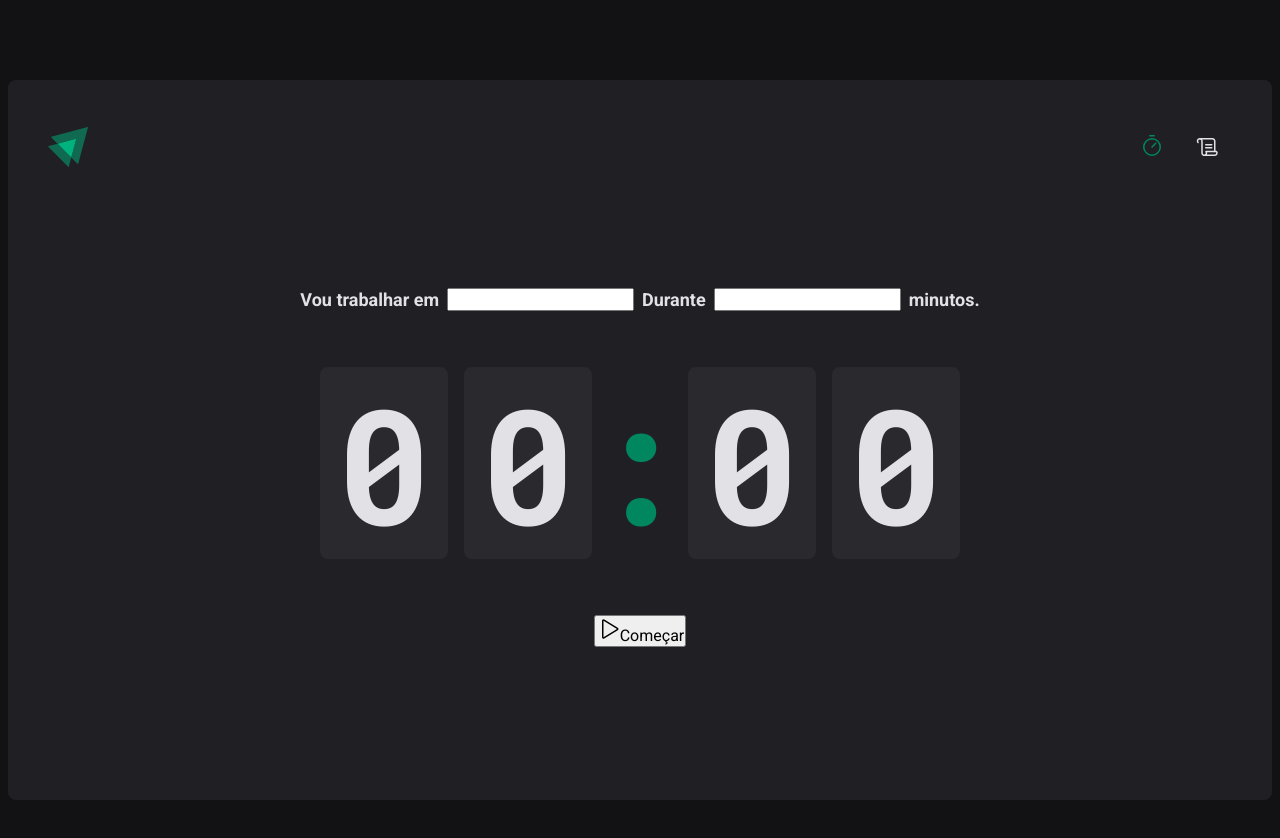
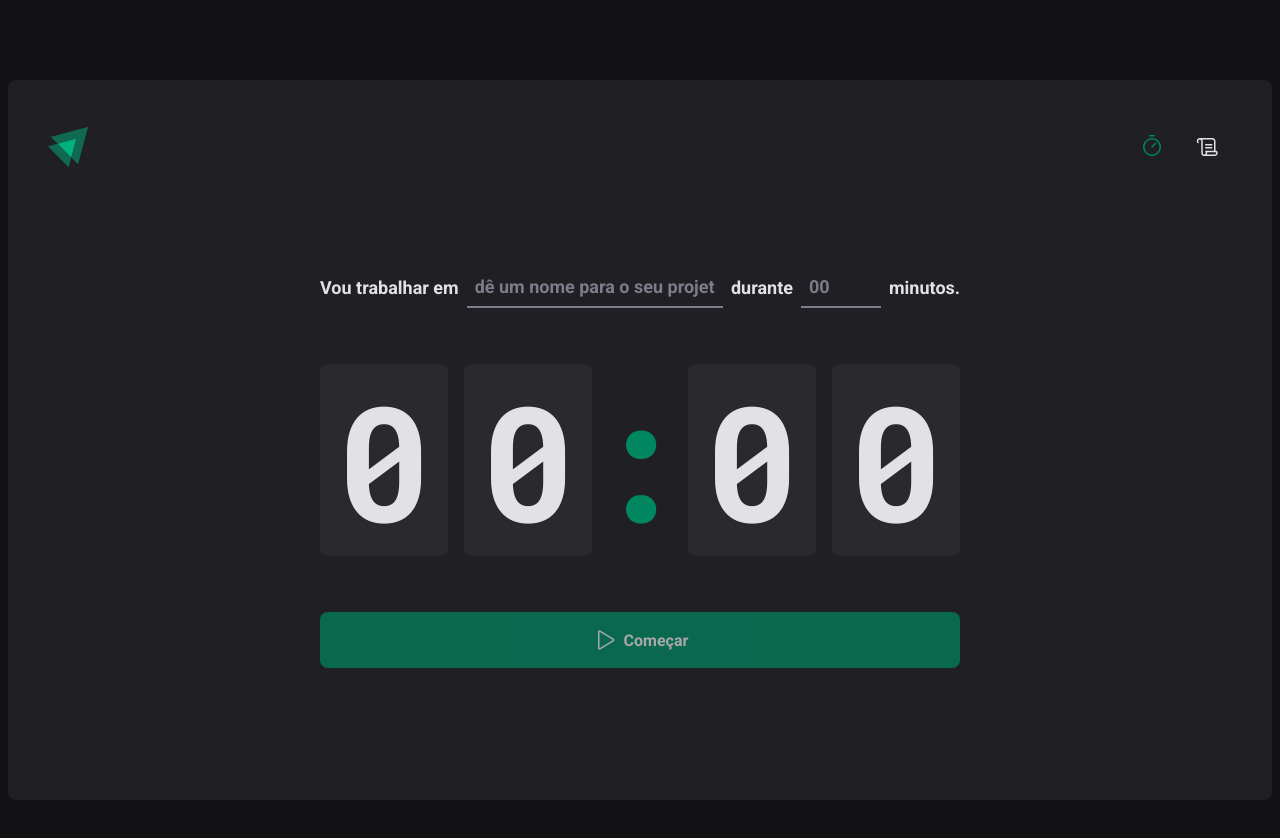
Before and after one commit to J-Breno/reactJs_rocketseat, a React (Vite) app in the folder projetos/02-ignite-timer/: page / in a window 1280 px wide. Shown: the top 838 px of the page. Built offline with nearby package versions, Linux system fonts and the light colour scheme.

Commit message:
Finalização da Home

```diff
--- a/projetos/02-ignite-timer/src/pages/Home/index.tsx
+++ b/projetos/02-ignite-timer/src/pages/Home/index.tsx
@@ -1,5 +1,13 @@
 import { Play } from "phosphor-react";
-import { CountDownContainer, FormContainer, HomeContainer, Separator } from "./styles";
+import {
+  CountDownContainer,
+  FormContainer,
+  HomeContainer,
+  MinutesAmoutInput,
+  Separator,
+  StartCountdownButton,
+  TaskInput,
+} from "./styles";
 
 export function Home() {
   return (
@@ -8,9 +16,13 @@
         <form action="">
           <FormContainer>
             <label htmlFor="task">Vou trabalhar em</label>
-            <input id="task" />
-            <label htmlFor="minutesAmount">Durante</label>
-            <input type="number" id="minutesAmount" />
+            <TaskInput id="task" placeholder="dê um nome para o seu projeto" />
+            <label htmlFor="minutesAmount">durante</label>
+            <MinutesAmoutInput
+              type="number"
+              id="minutesAmount"
+              placeholder="00"
+            />
             <span>minutos.</span>
           </FormContainer>
           <CountDownContainer>
@@ -20,10 +32,10 @@
             <span>0</span>
             <span>0</span>
           </CountDownContainer>
-          <button type="submit">
-            <Play size={24}/>
+          <StartCountdownButton disabled type="submit">
+            <Play size={24} />
             Começar
-          </button>
+          </StartCountdownButton>
         </form>
       </HomeContainer>
     </>
--- a/projetos/02-ignite-timer/src/pages/Home/styles.ts
+++ b/projetos/02-ignite-timer/src/pages/Home/styles.ts
@@ -13,7 +13,7 @@
     align-items: center;
     gap: 3.5rem;
   }
-`
+`;
 
 export const FormContainer = styled.div`
   width: 100%;
@@ -21,32 +21,88 @@
   align-items: center;
   justify-content: center;
   gap: 0.5rem;
-    color: ${props => props.theme["gray-100"]};
+  color: ${(props) => props.theme["gray-100"]};
   font-size: 1.125rem;
   font-weight: bold;
   flex-wrap: wrap;
-`
+`;
+
+const BaseInput = styled.input`
+  background: transparent;
+  height: 2.5rem;
+  border: 0;
+  border-bottom: 2px solid ${(props) => props.theme["gray-500"]};
+  font-weight: bold;
+  font-size: 1.125rem;
+  padding: 0 0.5rem;
+  color: ${(props) => props.theme["gray-100"]};
+
+  &:focus {
+    box-shadow: none;
+    border-color: ${(props) => props.theme["green-500"]};
+  }
+
+  &::placeholder {
+    color: ${(props) => props.theme["gray-500"]};
+  }
+`;
+
+export const TaskInput = styled(BaseInput)`
+  flex: 1;
+`;
+
+export const MinutesAmoutInput = styled(BaseInput)`
+  width: 4rem;
+`;
 
 export const CountDownContainer = styled.div`
-    font-family: 'Roboto mono', monospace;
+  font-family: "Roboto mono", monospace;
   font-size: 10rem;
   line-height: 8rem;
-    color: ${props => props.theme["gray-100"]};
+  color: ${(props) => props.theme["gray-100"]};
   display: flex;
   gap: 1rem;
 
   span {
-        background: ${props => props.theme["gray-700"]};
+    background: ${(props) => props.theme["gray-700"]};
     padding: 2rem 1rem;
     border-radius: 8px;
   }
-`
+`;
 
 export const Separator = styled.div`
   padding: 2rem 0;
-    color: ${props => props.theme["green-500"]};
+  color: ${(props) => props.theme["green-500"]};
   width: 4rem;
   overflow: hidden;
   display: flex;
   justify-content: center;
-`
+`;
+
+export const StartCountdownButton = styled.button`
+  width: 100%;
+  border: 0;
+  border-radius: 8px;
+  padding: 1rem;
+
+  display: flex;
+  align-items: center;
+  justify-content: center;
+
+  gap: 0.5rem;
+  font-weight: bold;
+
+  cursor: pointer;
+
+  background: ${(props) => props.theme["green-500"]};
+  color: ${(props) => props.theme["gray-100"]};
+
+  &:disabled {
+    opacity: 0.7;
+    cursor: not-allowed;
+  }
+
+  &:not(:disabled):hover {
+    background: ${(props) => props.theme["green-700"]};
+  }
+`;
```
Lines whose indentation alone changed are shown as unchanged.
